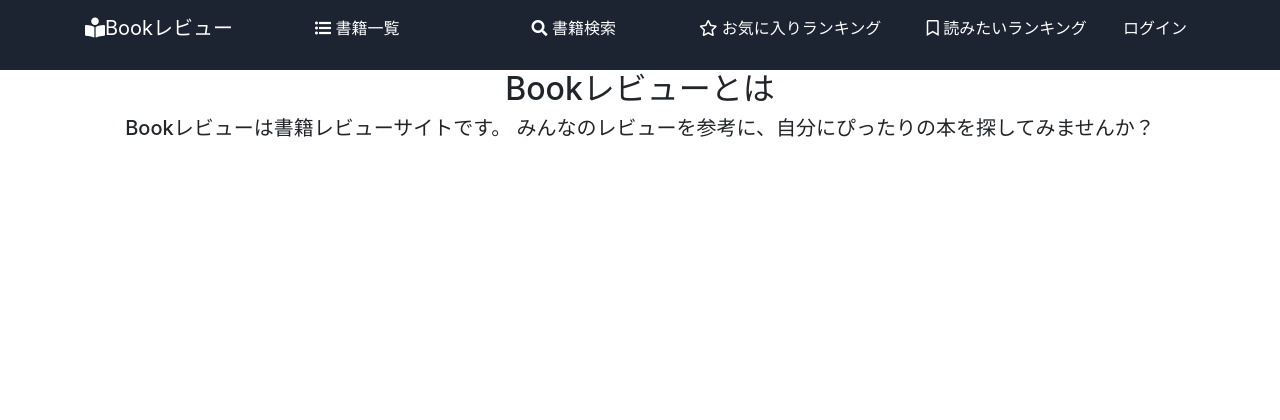
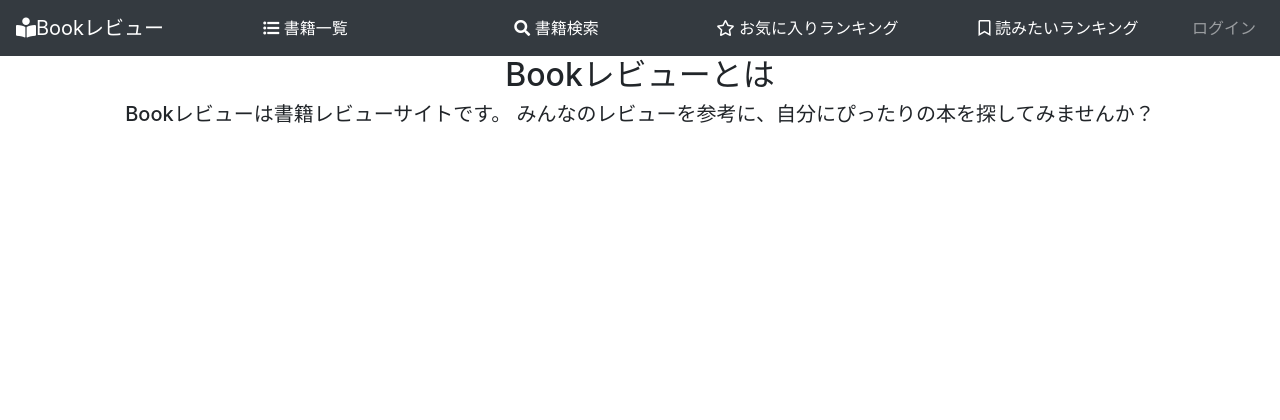
Before and after one commit to yuna1001/book-review, a Django app: page / in a window 1280 px wide. Shown: the top 420 px of the page. Run offline with Django 3.2, Linux system fonts and the light colour scheme; some libraries are stand-ins or nearby versions.

Commit message:
[mod] headerを修正

```diff
--- a/static/base.css
+++ b/static/base.css
@@ -1,8 +1,3 @@
-header {
-    height: 70px;
-    background-color: #1C2331;
-}
-
 header a {
     color: white;
     text-decoration: none;
--- a/templates/base.html
+++ b/templates/base.html
@@ -18,8 +18,7 @@
 
     <body>
         <header class="sticky-top">
-            <nav class="navbar navbar-expand-lg">
-                <div class="container">
+            <nav class="navbar navbar-dark bg-dark navbar-expand-sm">
                 <a class="navbar-brand" href='#'><i class="fas fa-book-reader"></i>Bookレビュー</a>
                 <button class="navbar-toggler" type="button" data-toggle="collapse" data-target="#navbarNavDropdown"
                     aria-controls="navbarNavDropdown" aria-expanded="false" aria-label="Toggle navigation">
@@ -66,7 +65,6 @@
                         </ul>
                         {% endif %}
                     </ul>
-                    </div>
             </nav>
         </header>
         <main class="container" style="padding-bottom: 150px;">
```
Lines whose indentation alone changed are shown as unchanged.
